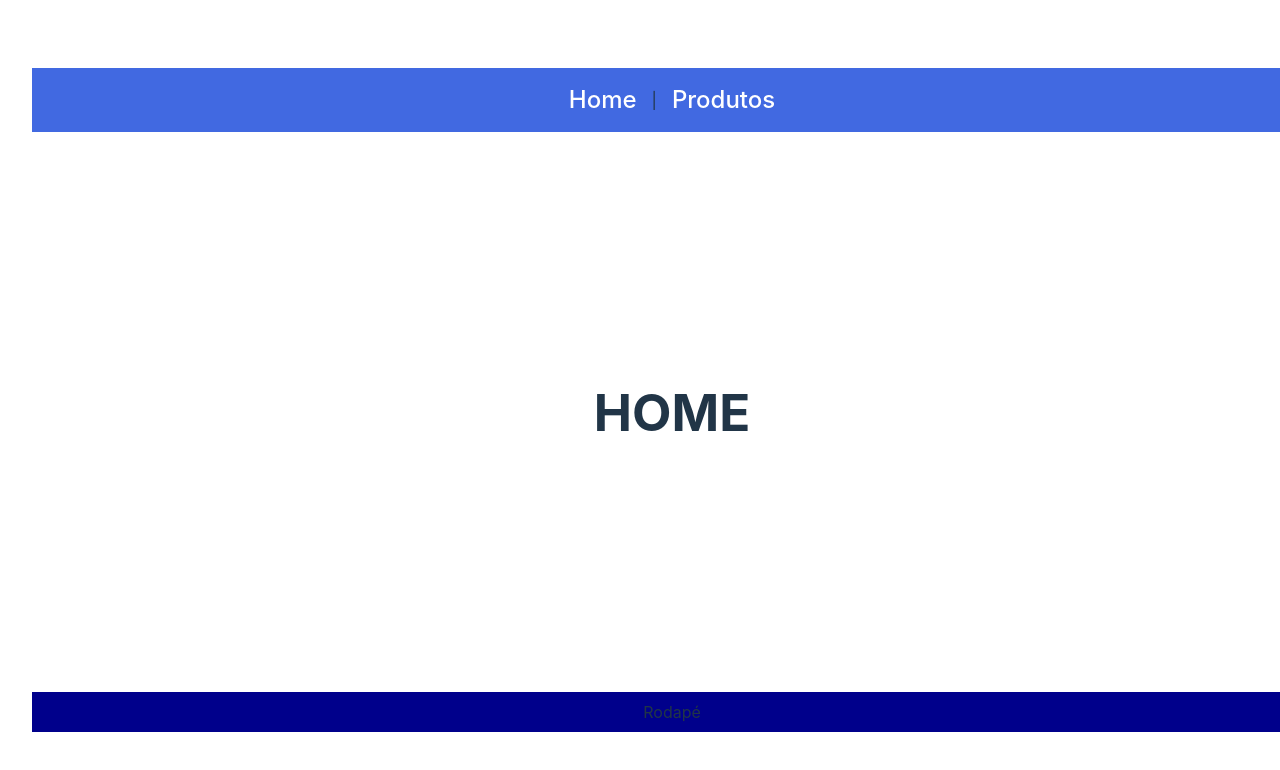
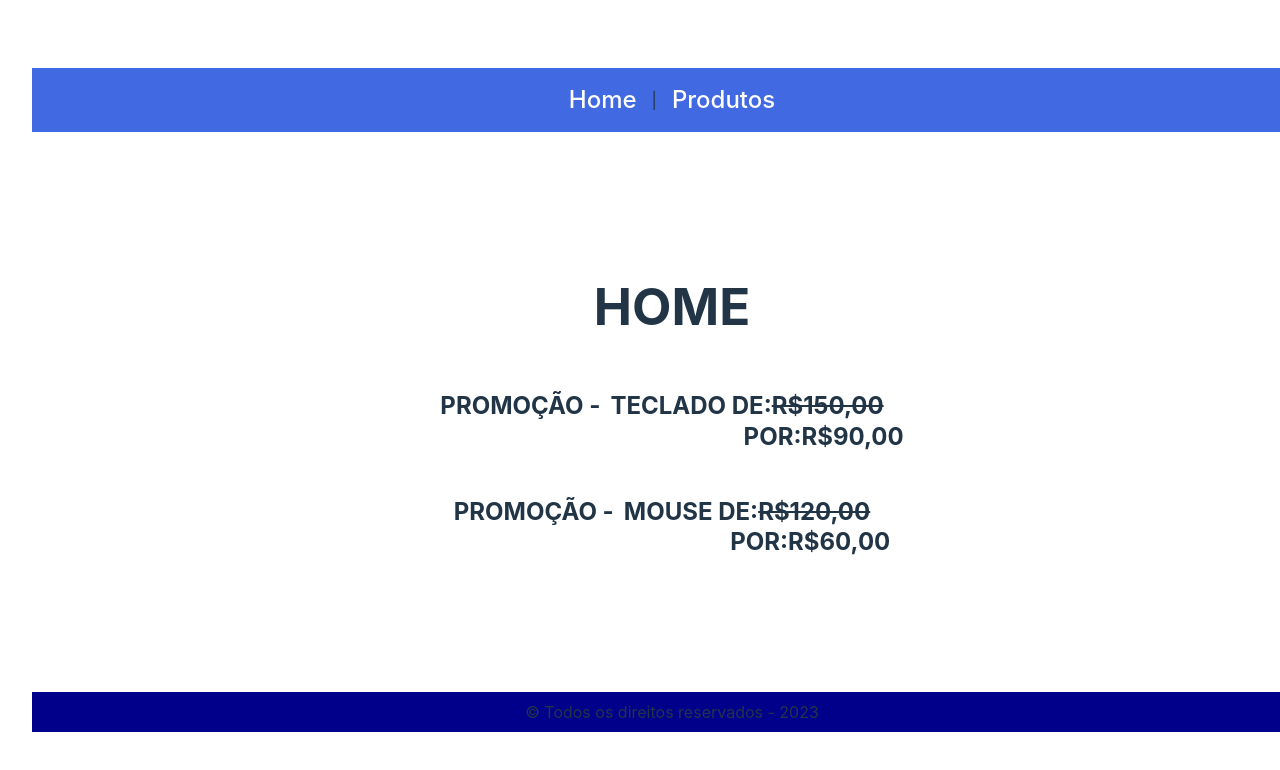
Before and after one commit to Bielhsn/ExWeb, a React (Vite) app: page / in a window 1280 px wide. Shown: the top 770 px of the page. Built offline with nearby package versions, Linux system fonts and the light colour scheme.

Commit message:
Realizando o exercício

```diff
--- a/src/components/Rodape.jsx
+++ b/src/components/Rodape.jsx
@@ -2,7 +2,7 @@ export default function Rodape(){
 
     return(
         <footer>
-            <p>Rodapé</p>
+            <p>&copy; Todos os direitos reservados - 2023</p>
         </footer>
     )
 }
--- a/src/components/listaProdutos.js
+++ b/src/components/listaProdutos.js
@@ -3,7 +3,8 @@ export const listaProdutos = [
     {
         id: 1,
         nome: 'Teclado',
-        preco: 150
+        preco: 150,
+        img:"https://picsum.photos/100/100"
     },
     {
         id: 2,
--- a/src/index.css
+++ b/src/index.css
@@ -55,6 +55,30 @@ button:focus-visible {
   outline: 4px auto -webkit-focus-ring-color;
 }
 
+#t_promo{
+  float: left;
+  display: flex;
+}
+
+#t{
+  margin-left: 10px;
+}
+
+#desc{
+  display: flex;
+  float: left;
+  margin-top: 50px;
+  margin-left: -140px;
+}
+#m_promo{
+  float: left;
+  display: flex;
+}
+
+#promo{
+  text-decoration: line-through;
+}
+
 @media (prefers-color-scheme: light) {
   :root {
     color: #213547;
@@ -66,4 +90,5 @@ button:focus-visible {
   button {
     background-color: #f9f9f9;
   }
+
 }
--- a/src/routes/EditarProdutos/index.jsx
+++ b/src/routes/EditarProdutos/index.jsx
@@ -11,7 +11,7 @@ export default function EditarProduto(){
     const prod = proc[0]
 
     const salvar = () => {
-        alert('Produto: ${produto.nome} editado com sucesso!')
+        alert(`Produto: ${produto.nome} editado com sucesso!`)
         return navegacao ('/produto')
     }
 
--- a/src/routes/Error/index.jsx
+++ b/src/routes/Error/index.jsx
@@ -1,9 +1,16 @@
+import { useNavigate } from "react-router-dom"
+
 export default function Error(){
+
+    const navegacao = useNavigate()
+    const voltar = () => {
+        return navegacao('/')
+    }
 
     return(
         <>
             <h1> Error 404 - Página não encontrada!!!</h1>
-            {/* <button> <a href="./home/index.jsx">Voltar para Home</a></button> */}
+            <button onClick={voltar}>Back to home</button>
         </>
     )
 }
--- a/src/routes/Home/index.jsx
+++ b/src/routes/Home/index.jsx
@@ -3,6 +3,18 @@ export default function Home(){
     return(
         <main>
             <h1> HOME </h1>
+            <div id="t_promo">
+            <h2>PROMOÇÃO -</h2><br />
+            <h2 id="t">TECLADO DE:</h2>
+            <h2 id="promo"> R$150,00</h2>
+            <h2 id="desc">POR:R$90,00</h2>
+            </div>
+            <div id="m_promo">
+            <h2>PROMOÇÃO - </h2>
+            <h2 id="t">MOUSE DE:</h2>
+            <h2 id="promo"> R$120,00</h2>
+            <h2 id="desc">POR:R$60,00</h2>
+            </div>
         </main>
     )
 }
```
